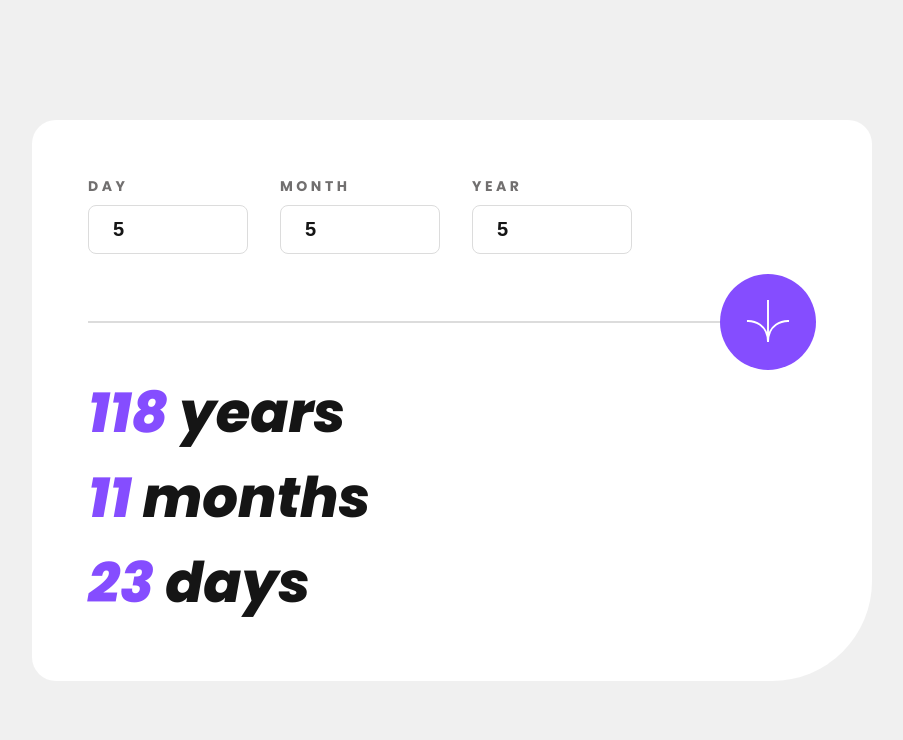
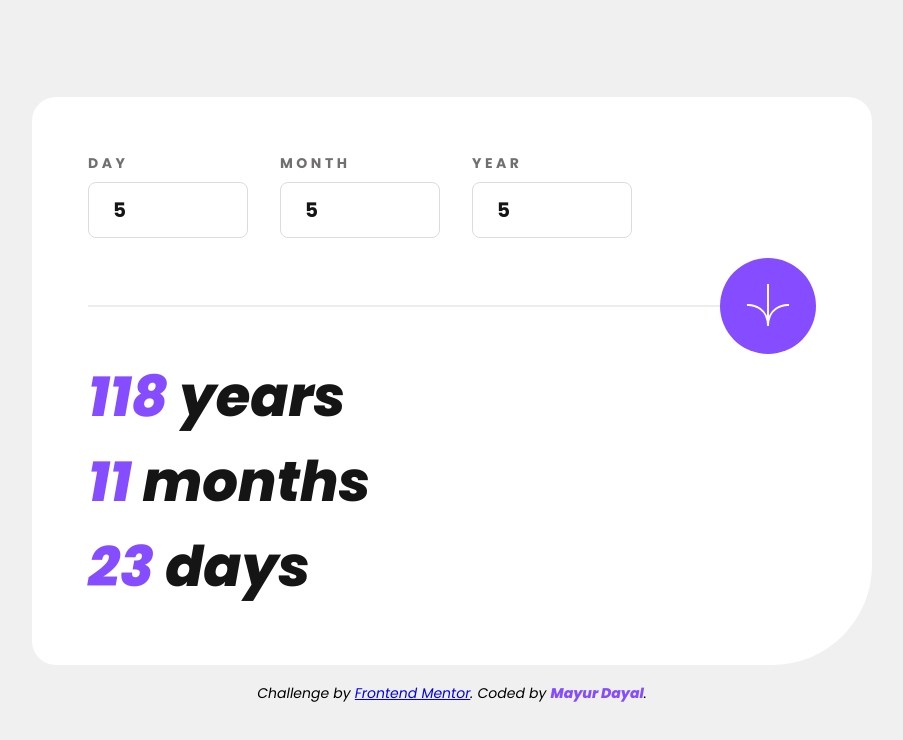
Before and after one commit to mayurDayal2000/age-calculator-app-main, a plain HTML site: page index.html in a window 1280 px wide. Both pictures are taken after typing "5", "5", "5" into the empty fields and a click on the button 956 px from the left and 321 px from the top of the page. Shown: the whole page, without its empty margins (188-1091 px from the left). Drawn offline with Linux system fonts and the light colour scheme.

Commit message:
improved validation logic and added readme file

```diff
--- a/index.css
+++ b/index.css
@@ -22,6 +22,7 @@ body {
   flex-direction: column;
   justify-content: center;
   align-items: center;
+  gap: 1.125rem;
   padding: 1rem;
 }
 
@@ -59,7 +60,7 @@ main {
   display: block;
   width: 100%;
   max-width: 10rem;
-
+  font-family: inherit;
   font-weight: 700;
   font-size: 1.25rem;
   color: var(--black);
@@ -89,7 +90,7 @@ main {
   position: absolute;
   content: "";
   width: 50%;
-  height: 2px;
+  height: 1px;
   background-color: var(--line);
   top: 50%;
   transform: translateY(-50%);
@@ -143,6 +144,16 @@ main {
   border-color: var(--red);
 }
 
+footer p {
+  font-size: 0.875rem;
+  font-weight: 400;
+  font-style: italic;
+}
+
+footer strong {
+  color: var(--purple);
+}
+
 @media screen and (min-width: 640px) {
   body {
     padding: 2rem;
--- a/index.html
+++ b/index.html
@@ -18,8 +18,7 @@
 
 <body>
   <main>
-    <section class="age-calculator">
-      <form action="" method="get">
+    <form method="get">
       <div class="data-inputs">
         <div class="input-group">
           <label for="day">Day</label>
@@ -46,7 +45,7 @@
         </button>
       </div>
     </form>
-    </section>
+
 
     <ul class="age-results">
       <li><span>--</span> years</li>
@@ -54,6 +53,11 @@
       <li><span>--</span> days</li>
     </ul>
   </main>
+
+  <footer>
+    <p>Challenge by <a href="https://www.frontendmentor.io?ref=challenge" target="_blank">Frontend Mentor</a>.
+    Coded by <strong>Mayur Dayal</strong>.</p>
+  </footer>
 </body>
 
 </html>
--- a/index.js
+++ b/index.js
@@ -12,33 +12,31 @@ inputs.forEach((input) =>
 function validateInputs(day, month, year) {
   const today = new Date();
 
-  if (!day.value || day.value < 0 || day.value > 31) {
-    day.parentElement.classList.add("error-input");
-    day.nextElementSibling.textContent = !day.value ? "This field is required" : "Must be a valid day";
-  } else {
-    day.parentElement.classList.remove("error-input");
-    day.nextElementSibling.textContent = "";
-  }
+  const daysCount = [31, isLeapYear(year.value) ? 29 : 28, 31, 30, 31, 30, 31, 31, 30, 31, 30, 31];
 
-  if (!month.value || month.value < 0 || month.value > 12) {
-    month.parentElement.classList.add("error-input");
-    month.nextElementSibling.textContent = !day.value ? "This field is required" : "Must be a valid month";
-  } else {
-    month.parentElement.classList.remove("error-input");
-    month.nextElementSibling.textContent = "";
-  }
+  const validateInput = (input, max, errorMsg) => {
+    if (!input.value || input.value < 0 || input.value > max) {
+      input.parentElement.classList.add("error-input");
+      input.nextElementSibling.textContent = errorMsg;
+    } else {
+      input.parentElement.classList.remove("error-input");
+      input.nextElementSibling.textContent = "";
+    }
+  };
 
-  if (!year.value || year.value < 0 || year.value > today.getFullYear()) {
-    year.parentElement.classList.add("error-input");
-    year.nextElementSibling.textContent = !day.value ? "This field is required" : year.value > today.getFullYear() ? "Must be in the past" : "Must be a valid year";
-  } else {
-    year.parentElement.classList.remove("error-input");
-    year.nextElementSibling.textContent = "";
-  }
+  validateInput(day, daysCount[month.value - 1], !day.value ? "This field is required" : "Must be a valid day");
+  validateInput(month, 12, !day.value ? "This field is required" : "Must be a valid month");
+  validateInput(year, today.getFullYear(), !day.value ? "This field is required" : year.value > today.getFullYear() ? "Must be in the past" : "Must be a valid year");
+}
+
+function isLeapYear(year) {
+  return year % 4 === 0 && (year % 100 !== 0 || year % 400 === 0);
 }
 
 function calculateAge(day, month, year) {
-  const dayValidate = day.value && day.value > 0 && day.value <= 31;
+  const daysCount = [31, isLeapYear(year.value) ? 29 : 28, 31, 30, 31, 30, 31, 31, 30, 31, 30, 31];
+
+  const dayValidate = day.value && day.value > 0 && day.value <= daysCount[month.value - 1];
   const monthValidate = month.value && month.value > 0 && month.value <= 12;
   const yearValidate = year.value && year.value > 0 && year.value <= new Date().getFullYear();
 
@@ -73,9 +71,11 @@ form.addEventListener("submit", (event) => {
 
   const age = calculateAge(day, month, year);
 
-  results.forEach((result, index) => {
-    result.textContent = age[index];
-  });
+  if (age) {
+    results.forEach((result, index) => {
+      result.textContent = age[index];
+    });
+  }
 });
 
 form.reset();
```
Also changed, not shown: 2 other files. Lines whose indentation alone changed are shown as unchanged.
